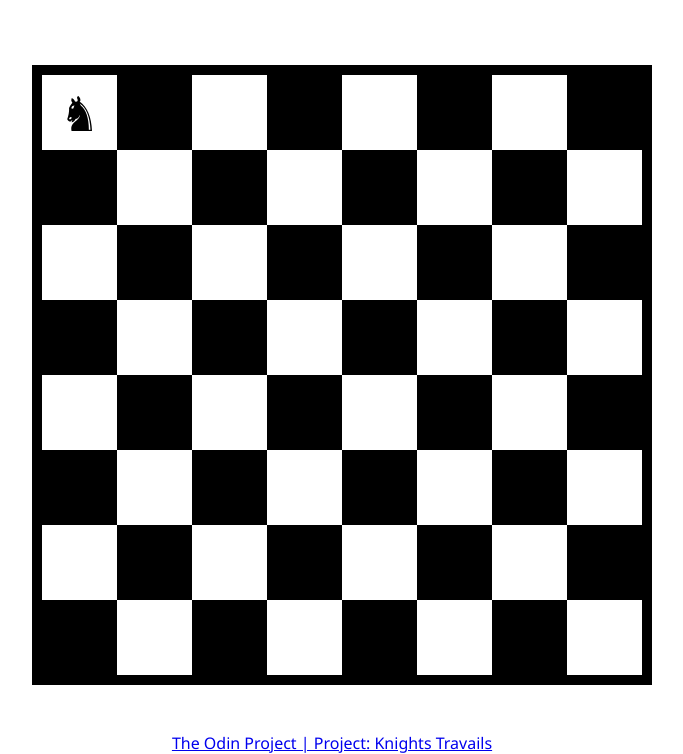
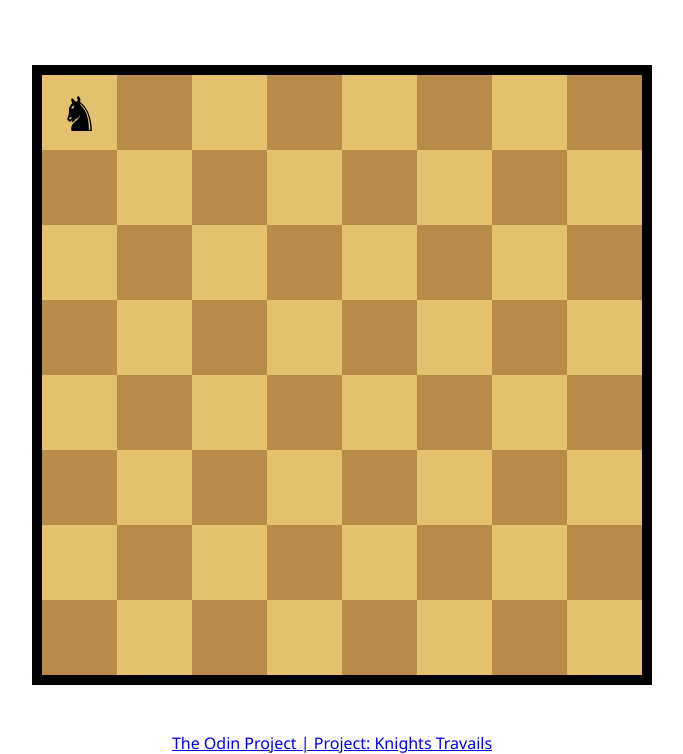
Before and after one commit to CyprianESPI/odin-knights-travails, a website built with webpack: page src/index.html in a window 1280 px wide. Shown: the part 46-800 px from the top of the page, without its empty margins (308-991 px from the left). Built offline with nearby package versions, Linux system fonts and the light colour scheme.

Commit message:
Style: update color scheme

```diff
--- a/src/styles.css
+++ b/src/styles.css
@@ -27,9 +27,14 @@ main {
     width: 100%;
 }
 
+.light {
+    background-color: rgb(227, 193, 111);
+    color: black;
+}
+
 .dark {
-    background-color: black;
-    color: white;
+    background-color: rgb(184, 139, 74);
+    color: black;
 }
 
 .square {
@@ -44,11 +49,11 @@ main {
 }
 
 .square:hover {
-    background-color: red;
+    filter: brightness(0.50);
 }
 
 .target {
-    background-color: red;
+    filter: brightness(0.50);
 }
 
 .busy {
```
